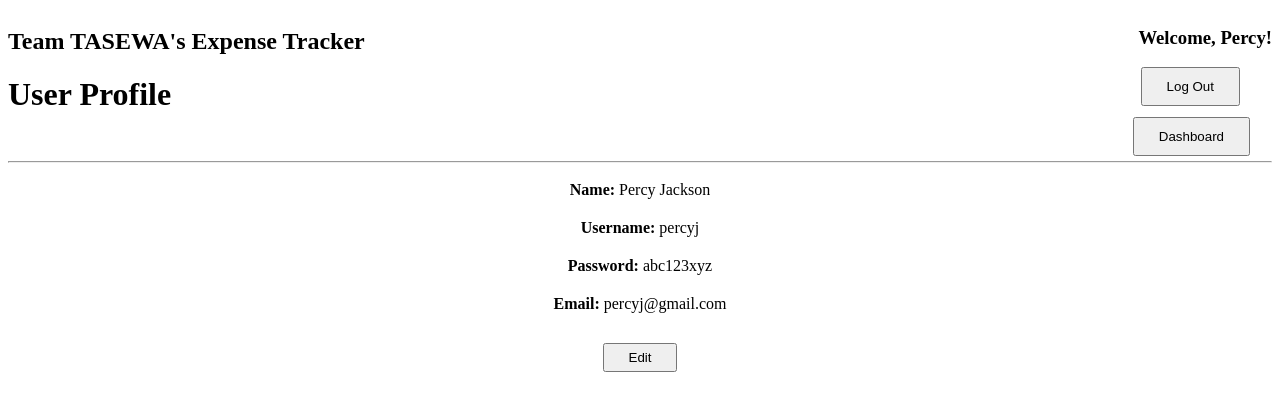
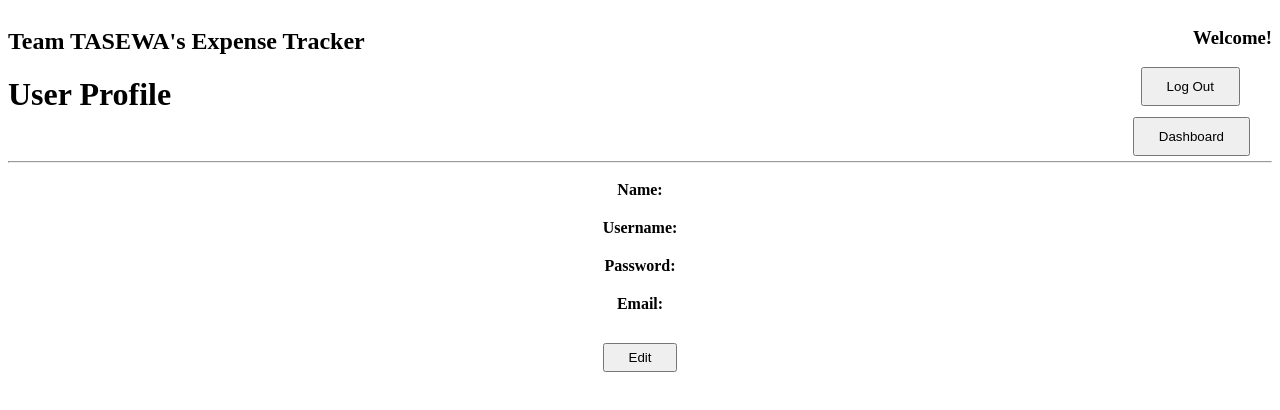
Before and after one commit to TASEWA/Expense-Tracker, a website: page src/public/html/user_profile.html in a window 1280 px wide. Drawn offline with nearby package versions, Linux system fonts and the light colour scheme; no server answers.

Commit message:
Update user_profile.html

```diff
--- a/src/public/html/user_profile.html
+++ b/src/public/html/user_profile.html
@@ -20,7 +20,7 @@
         </div>
 
         <div>
-            <h3>Welcome, Percy!</h3>
+            <h3>Welcome!</h3>
             <button onclick="location.href='Welcome.html'" class="log-out-button">Log Out</button>
             <button onclick="location.href='dashboard.html'" class="dashboard-button">Dashboard</button>
         </div>
@@ -33,28 +33,31 @@
 
         <div class="user-info">
             <h4 style="display: inline;">Name:</h4>
-            <p style="display: inline;">Percy Jackson</p>
+            <p style="display: inline;" id="name"></p>
         </div>
 
         <div class="user-info">
             <h4 style="display: inline;">Username:</h4>
-            <p style="display: inline;">percyj</p>
+            <p style="display: inline;" id="username"></p>
         </div>
 
         <div class="user-info">
             <h4 style="display: inline;">Password:</h4>
-            <p style="display: inline;">abc123xyz</p>
+            <p style="display: inline;" id="password"></p>
         </div>
 
         <div class="user-info">
             <h4 style="display: inline;">Email:</h4>
-            <p style="display: inline;">percyj@gmail.com</p>
+            <p style="display: inline;" id="email"></p>
         </div>
 
     </div>
 
     <button onclick="location.href='user_profile_edit.html'" class="edit-button">Edit</button>
 
+    <script src="https://ajax.googleapis.com/ajax/libs/jquery/3.5.1/jquery.min.js"></script>
+    <script src="../js/user_profile.js"></script>
+
 </body>
 
 </html>
```
